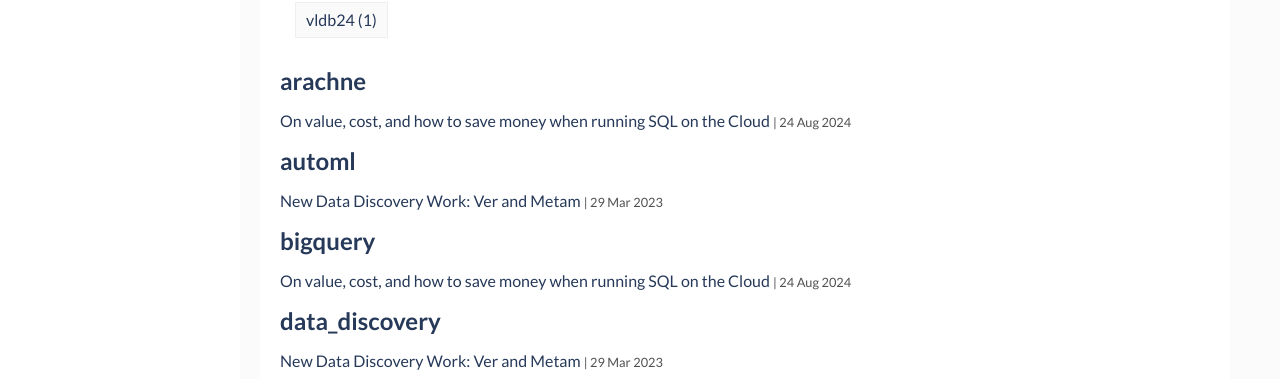
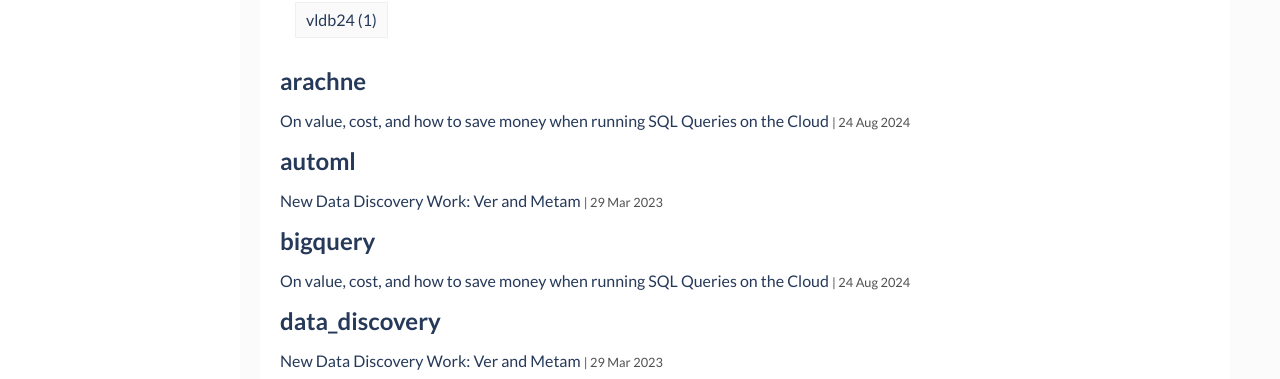
Before and after one commit to raulcf/raulcf.github.io, a Jekyll site: the page built from blog/tags.html, in a window 1280 px wide and 1400 px high. Shown: the part 250-629 px from the top of the window. Built offline with Jekyll 4.4.1, drawn with Linux system fonts in a browser that asks for light colours; some of the changed text lies outside the part shown.

Commit message:
link to data ecology ri; typo in blog post

```diff
--- a/_posts/2024-08-24-arachne-vldb24.md
+++ b/_posts/2024-08-24-arachne-vldb24.md
@@ -1,6 +1,6 @@
 ---
 layout: post
-title: "On value, cost, and how to save money when running SQL on the Cloud"
+title: "On value, cost, and how to save money when running SQL Queries on the Cloud"
 date: 2024-08-24 8:00:00
 description: Overview of Arachne
 img:  # Add image post (optional)
--- a/index.html
+++ b/index.html
@@ -38,8 +38,9 @@
                 My goal is to devise ways of gaining value from data.
 We work on problems in data science and data management that include designing
 data environments such as data markets, data sharing, dataflow governance, data
-discovery, integration, and processing -- overall I call this research line 'data
-ecology'.
+discovery, integration, and processing -- overall I call this research line <a
+href="https://datascience.uchicago.edu/research/data-ecology/" target="_">'data
+ecology'</a>.
             </div>
         </div>
         <p>
```
